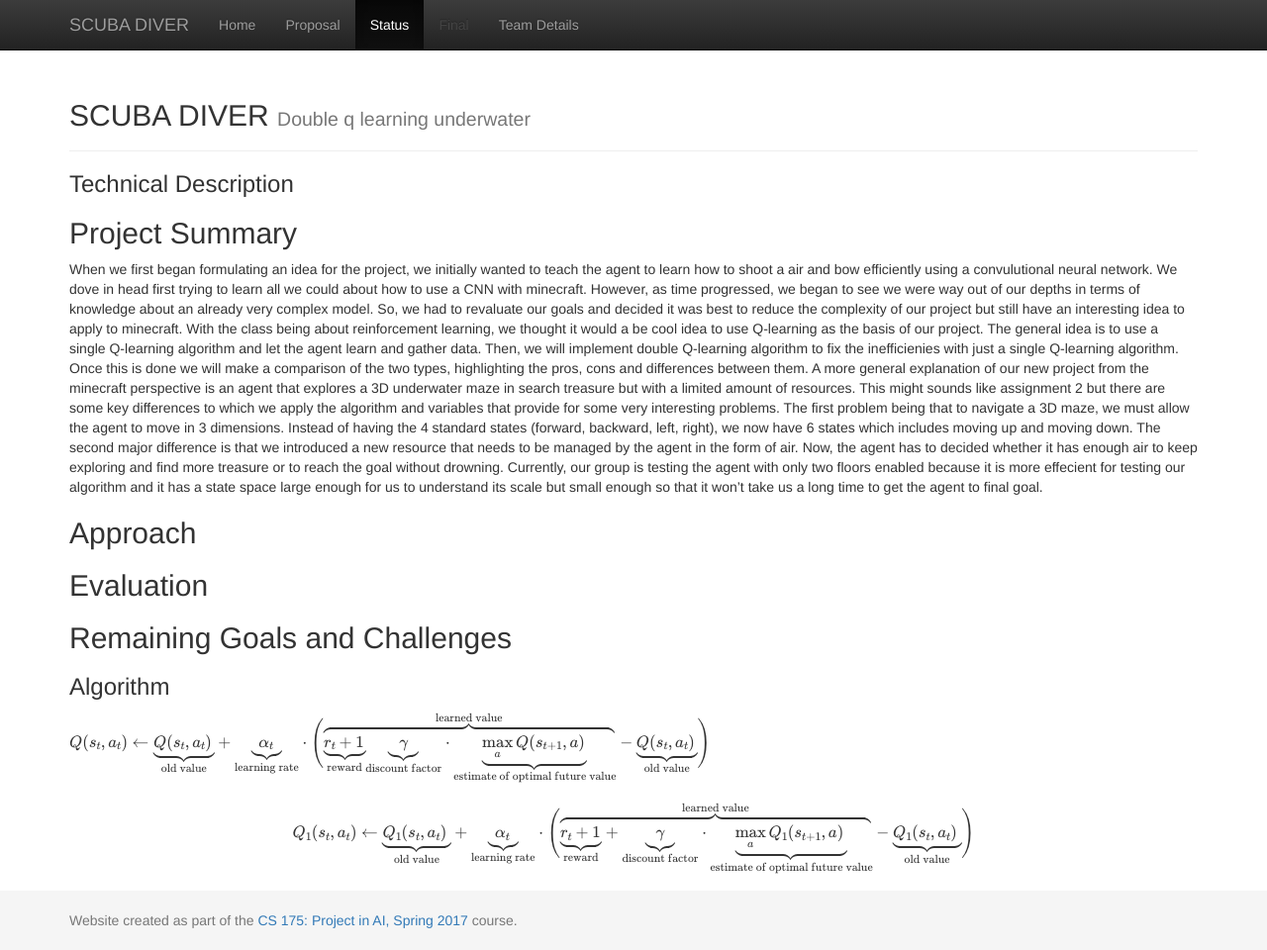
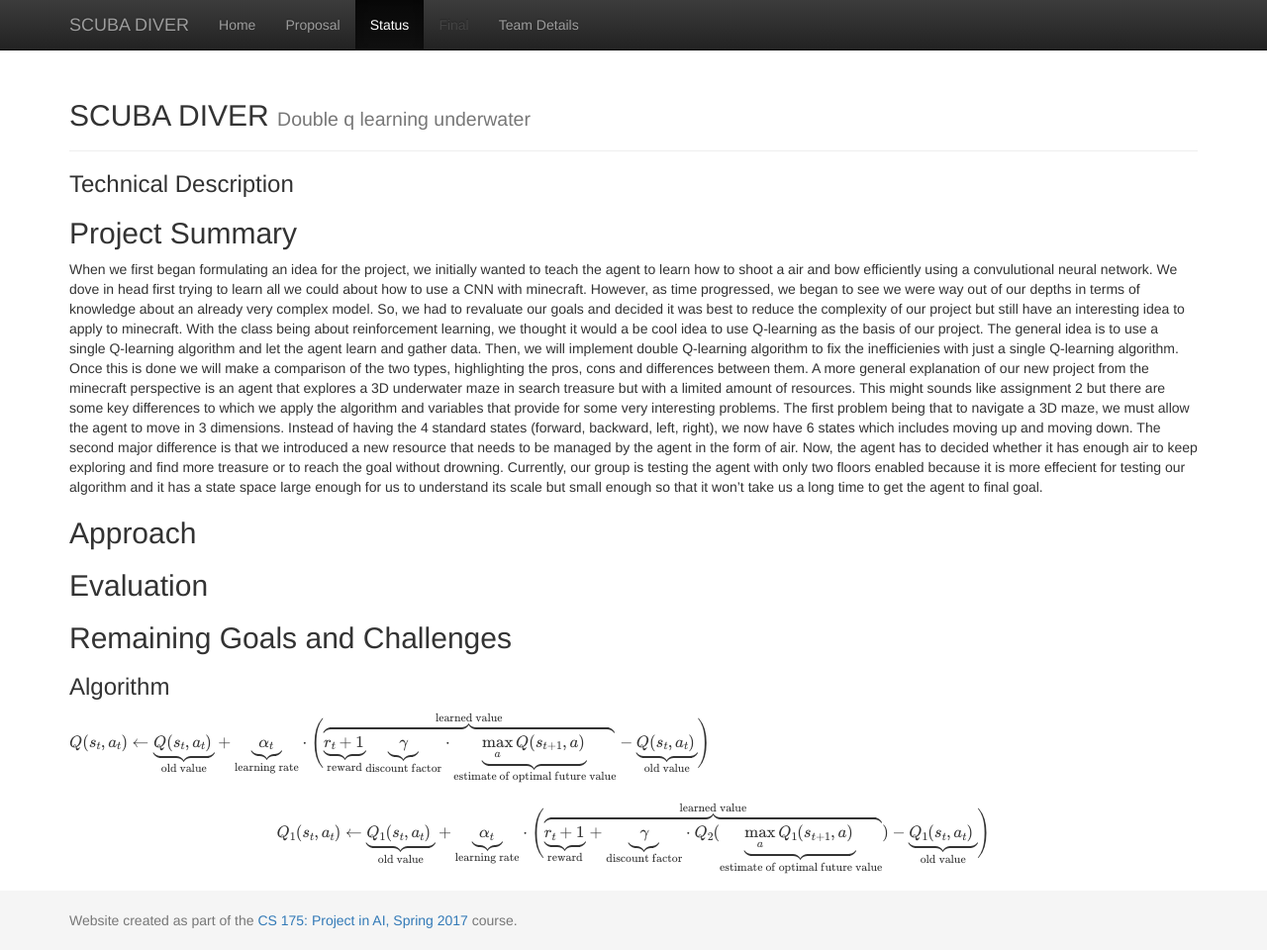
Before and after one commit to andrewdoh/scuba_diver, a Jekyll site: the page built from docs/status.md, in a window 1280 px wide and 960 px high. Shown: the whole window at 99% size. Built offline with Jekyll 4.4.1, drawn with Linux system fonts in a browser that asks for light colours; formulas are drawn with MathJax 3.

Commit message:
Update status.md

```diff
--- a/docs/status.md
+++ b/docs/status.md
@@ -13,4 +13,4 @@
 $$ Q(s_t,a_t)  \leftarrow \underbrace{Q(s_t,a_t)}_{\text{old value}} + \underbrace{\alpha_t}_{\text{learning rate}} \cdot \Bigg(\overbrace{\underbrace{r_{t} + 1}_{\text{reward}}  \underbrace{\gamma}_{\text{discount factor}} \cdot \underbrace{\max\limits_{a} Q(s_{t+1},a)}_{\text{estimate of optimal future value}}}^{\text{learned value}}   - \underbrace{Q(s_t,a_t)}_{\text{old value}}  \Bigg)$$
 
 
-$$ Q_{1}(s_t,a_t)  \leftarrow \underbrace{Q_{1}(s_t,a_t)}_{\text{old value}} + \underbrace{\alpha_t}_{\text{learning rate}} \cdot \Bigg(\overbrace{\underbrace{r_{t} + 1}_{\text{reward}} +  \underbrace{\gamma}_{\text{discount factor}} \cdot \underbrace{\max\limits_{a} Q_{1}(s_{t+1},a)}_{\text{estimate of optimal future value}}}^{\text{learned value}}   - \underbrace{Q_{1}(s_t,a_t)}_{\text{old value}}  \Bigg)$$
+$$ Q_{1}(s_t,a_t)  \leftarrow \underbrace{Q_{1}(s_t,a_t)}_{\text{old value}} + \underbrace{\alpha_t}_{\text{learning rate}} \cdot \Bigg(\overbrace{\underbrace{r_{t} + 1}_{\text{reward}} +  \underbrace{\gamma}_{\text{discount factor}} \cdot Q_{2}(\underbrace{\max\limits_{a} Q_{1}(s_{t+1},a)}_{\text{estimate of optimal future value}}}^{\text{learned value}})   - \underbrace{Q_{1}(s_t,a_t)}_{\text{old value}}  \Bigg)$$
```
